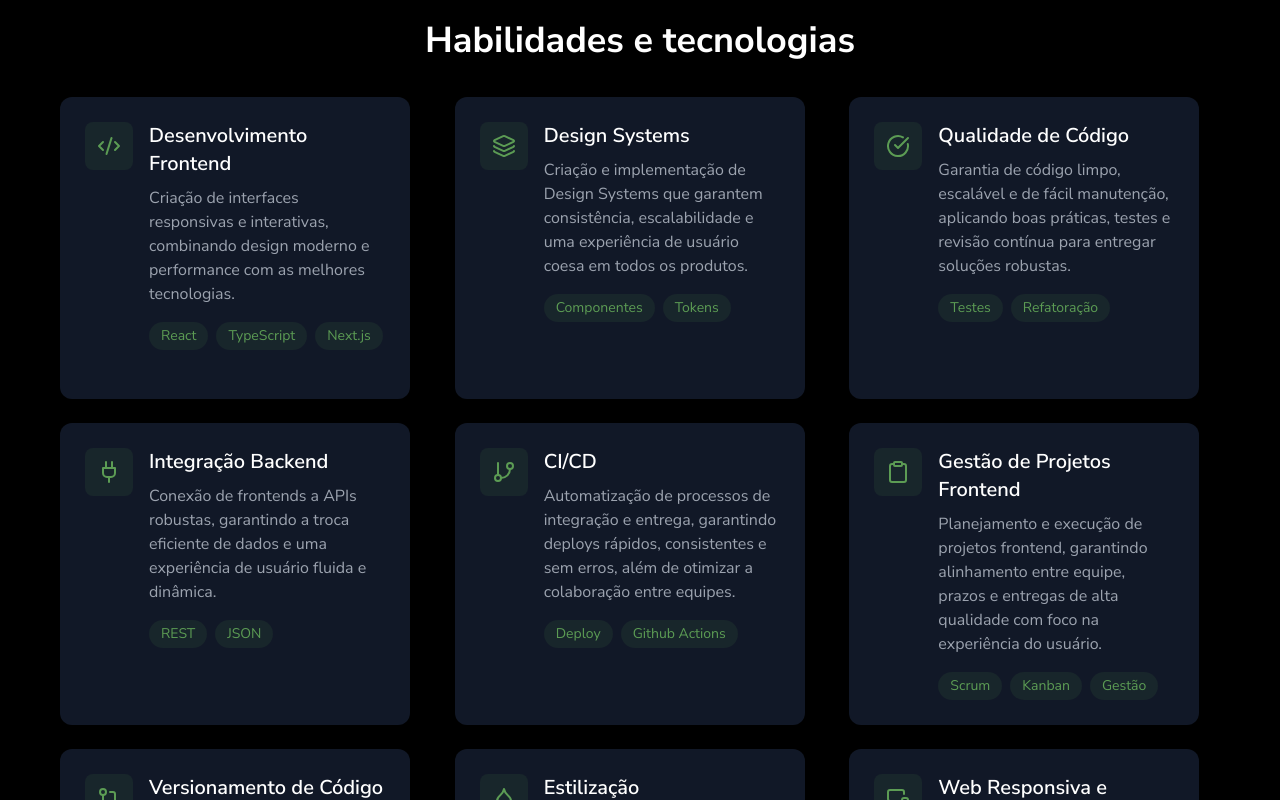
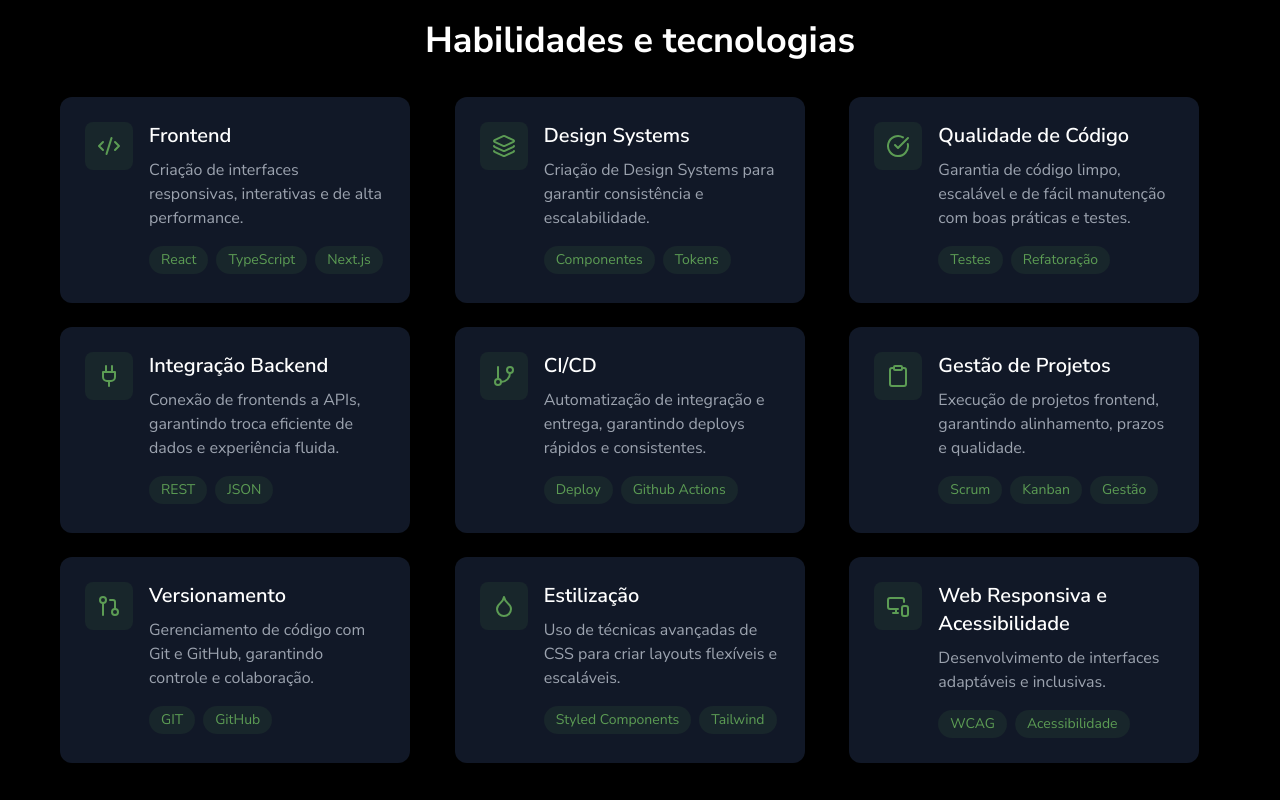
Before and after one commit to nettobruno/portfolio-2025, a Next.js app: page / in a window 1280 px wide. Shown: the part 1300-2100 px from the top of the page. Built offline with nearby package versions, Linux system fonts and the light colour scheme.

Commit message:
resumo dos textos presentes na seção de `skills`

```diff
--- a/src/constants/skills.ts
+++ b/src/constants/skills.ts
@@ -1,58 +1,76 @@
-import { Code2, Layers, CheckCircle, GitBranch, Clipboard, Plug, GitPullRequest, Droplet, MonitorSmartphone } from 'lucide-react';
+import {
+  Code2,
+  Layers,
+  CheckCircle,
+  GitBranch,
+  Clipboard,
+  Plug,
+  GitPullRequest,
+  Droplet,
+  MonitorSmartphone,
+} from "lucide-react";
 
 export const skills = [
   {
-    title: 'Desenvolvimento Frontend',
+    title: "Frontend",
     icon: Code2,
-    description: 'Criação de interfaces responsivas e interativas, combinando design moderno e performance com as melhores tecnologias.',
-    tags: ['React', 'TypeScript', 'Next.js']
+    description:
+      "Criação de interfaces responsivas, interativas e de alta performance.",
+    tags: ["React", "TypeScript", "Next.js"],
   },
   {
-    title: 'Design Systems',
+    title: "Design Systems",
     icon: Layers,
-    description: 'Criação e implementação de Design Systems que garantem consistência, escalabilidade e uma experiência de usuário coesa em todos os produtos.',
-    tags: ['Componentes', 'Tokens']
+    description:
+      "Criação de Design Systems para garantir consistência e escalabilidade.",
+    tags: ["Componentes", "Tokens"],
   },
   {
-    title: 'Qualidade de Código',
+    title: "Qualidade de Código",
     icon: CheckCircle,
-    description: 'Garantia de código limpo, escalável e de fácil manutenção, aplicando boas práticas, testes e revisão contínua para entregar soluções robustas.',
-    tags: ['Testes', 'Refatoração']
+    description:
+      "Garantia de código limpo, escalável e de fácil manutenção com boas práticas e testes.",
+    tags: ["Testes", "Refatoração"],
   },
   {
-    title: 'Integração Backend',
+    title: "Integração Backend",
     icon: Plug,
-    description: 'Conexão de frontends a APIs robustas, garantindo a troca eficiente de dados e uma experiência de usuário fluida e dinâmica.',
-    tags: ['REST', 'JSON']
+    description:
+      "Conexão de frontends a APIs, garantindo troca eficiente de dados e experiência fluida.",
+    tags: ["REST", "JSON"],
   },
   {
-    title: 'CI/CD',
+    title: "CI/CD",
     icon: GitBranch,
-    description: 'Automatização de processos de integração e entrega, garantindo deploys rápidos, consistentes e sem erros, além de otimizar a colaboração entre equipes.',
-    tags: ['Deploy', 'Github Actions']
+    description:
+      "Automatização de integração e entrega, garantindo deploys rápidos e consistentes.",
+    tags: ["Deploy", "Github Actions"],
   },
   {
-    title: 'Gestão de Projetos Frontend',
+    title: "Gestão de Projetos",
     icon: Clipboard,
-    description: 'Planejamento e execução de projetos frontend, garantindo alinhamento entre equipe, prazos e entregas de alta qualidade com foco na experiência do usuário.',
-    tags: ['Scrum', 'Kanban', 'Gestão']
+    description:
+      "Execução de projetos frontend, garantindo alinhamento, prazos e qualidade.",
+    tags: ["Scrum", "Kanban", "Gestão"],
   },
   {
-    title: 'Versionamento de Código',
+    title: "Versionamento",
     icon: GitPullRequest,
-    description: 'Gerenciamento eficiente do código com Git e GitHub, garantindo histórico limpo, controle de versões e colaboração fluida entre equipes.',
-    tags: ['GIT', 'GitHub']
+    description:
+      "Gerenciamento de código com Git e GitHub, garantindo controle e colaboração.",
+    tags: ["GIT", "GitHub"],
   },
   {
-    title: 'Estilização',
+    title: "Estilização",
     icon: Droplet,
-    description: 'Utilização de técnicas avançadas de CSS e ferramentas para criar layouts flexíveis, escaláveis e de fácil manutenção.',
-    tags: ['Styled Components', 'Tailwind']
+    description:
+      "Uso de técnicas avançadas de CSS para criar layouts flexíveis e escaláveis.",
+    tags: ["Styled Components", "Tailwind"],
   },
   {
-    title: 'Web Responsiva e Acessibilidade',
+    title: "Web Responsiva e Acessibilidade",
     icon: MonitorSmartphone,
-    description: 'Desenvolvimento de interfaces que se adaptam a qualquer dispositivo, com foco em usabilidade e acessibilidade, garantindo uma experiência inclusiva para todos os usuários.',
-    tags: ['WCAG', 'Acessibilidade']
+    description: "Desenvolvimento de interfaces adaptáveis e inclusivas.",
+    tags: ["WCAG", "Acessibilidade"],
   },
 ];
```
